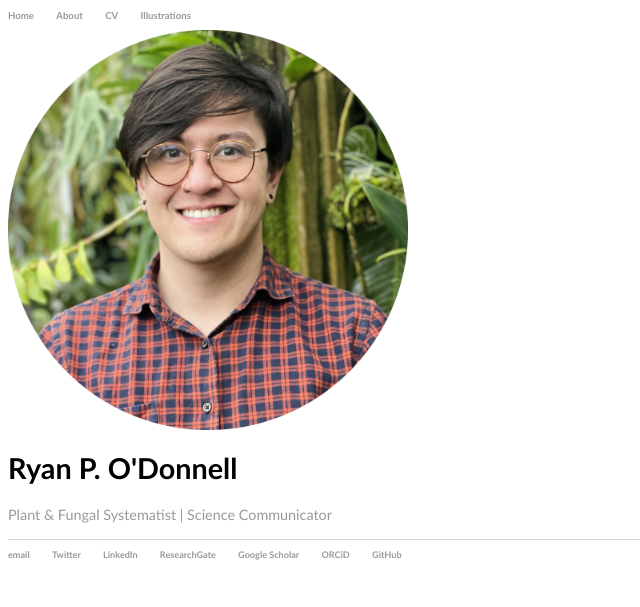
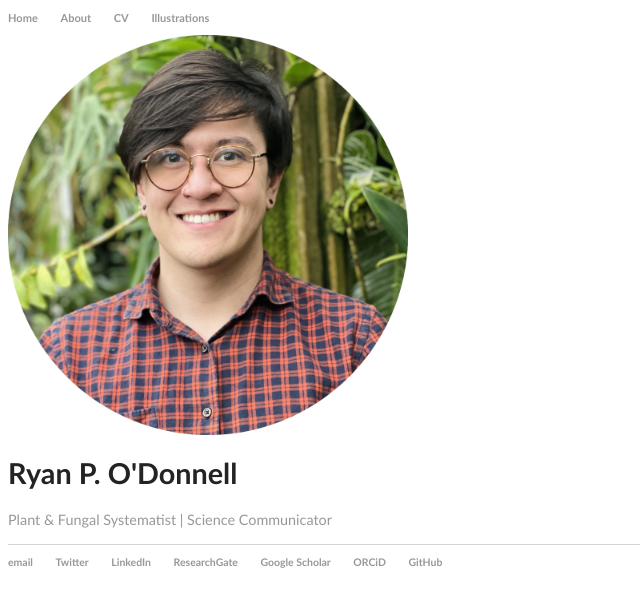
Before and after one commit to rpodonnell/rpodonnell.github.io, a Jekyll site: the page built from index.html, in a window 1280 px wide. Shown: the top 607 px of the page, without its empty margins (0-640 px from the left). Built offline with Jekyll 4.4.1, drawn with Linux system fonts in a browser that asks for light colours.

Commit message:
changed colours and transition in CSS

```diff
--- a/css/main2.css
+++ b/css/main2.css
@@ -9,7 +9,7 @@
     padding: 0px;
     list-style: none;
     font-weight: bold;
-    font-size: 1em;
+    font-size: 1.15em;
 }
 nav ul li, footer ul li {
     display: inline;
@@ -18,21 +18,25 @@
 }
 
 a {
-  color: #999;
+  color: #989898;
   text-decoration: none;
-
   display: inline-block;
   position: relative;
 }
+
+a:hover {
+  color: #656565;
+}
+
 a:after {
   background: none repeat scroll 0 0 transparent;
-  bottom: 0;
+  bottom: -2;
   content: "";
   display: block;
   height: 2px;
   left: 50%;
   position: absolute;
-  background: #999;
+  background: #7951A8;
   transition: width 0.3s ease 0s, left 0.3s ease 0s;
   width: 0;
 }
@@ -44,12 +48,14 @@
 h1 {
     font-size: 3em;
     font-family:'Gill Sans', 'Helvetica', 'Arial', 'Sans-Serif';
+    color: #232323;
+
 }
 p {
     font-family:'Gill Sans', 'Helvetica', 'Arial', 'Sans-Serif';
     font-size: 1.5em;
     line-height: 1.4em;
-    color: #333;
+    color: #232323;
 }
 footer {
     border-top: 1px solid #d5d5d5;
```
